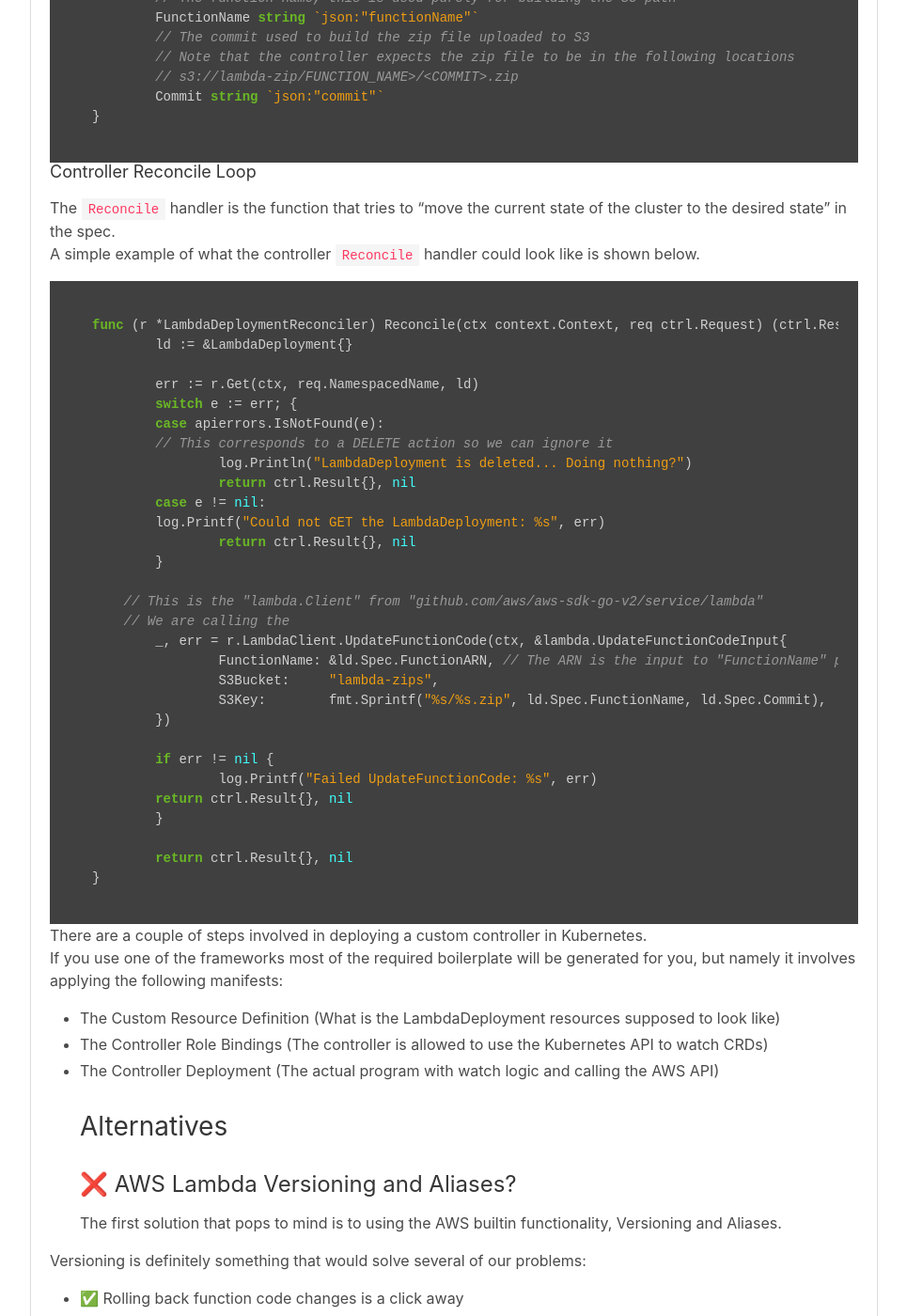
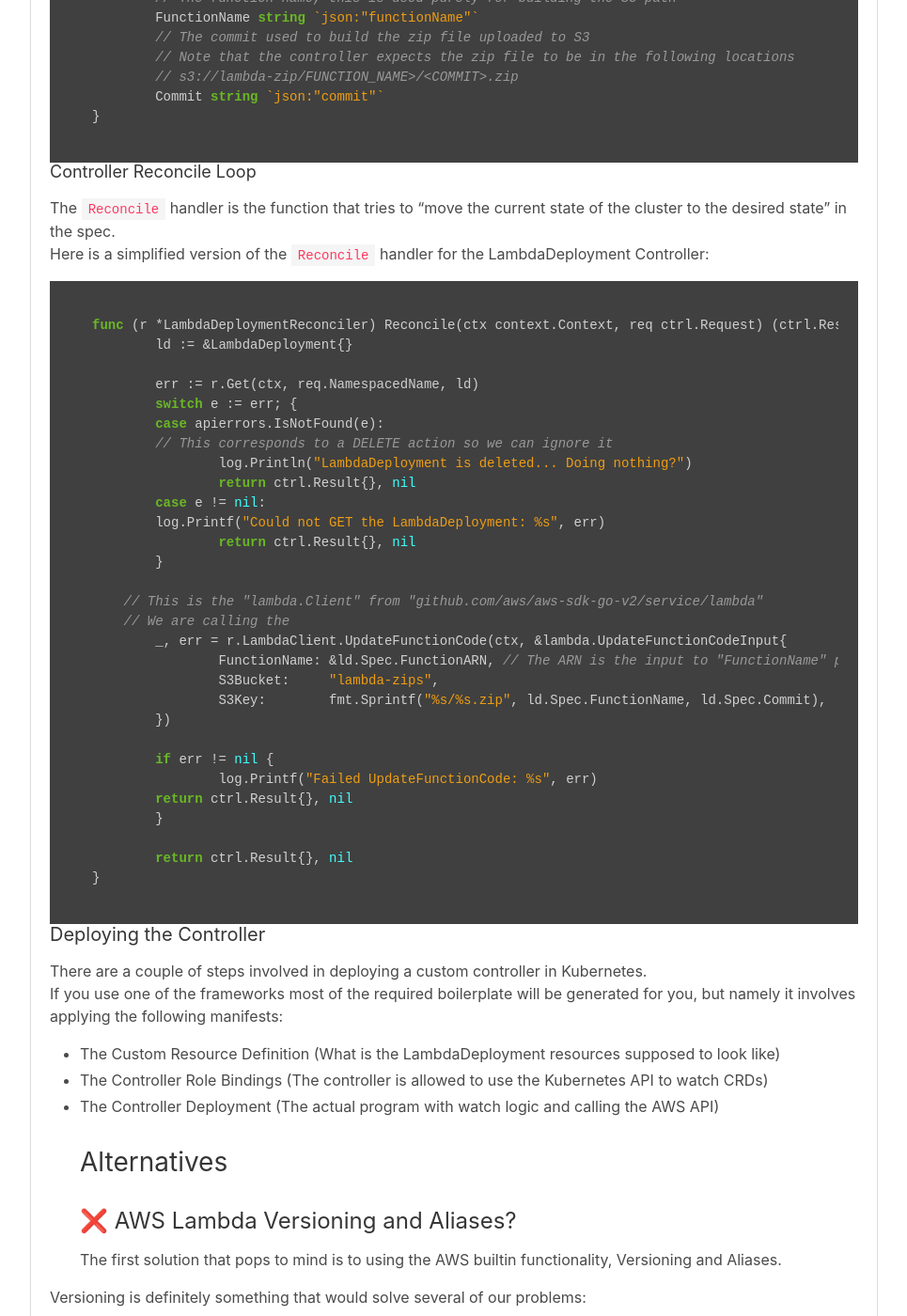
Before and after one commit to arashout/arashout.site, a Jekyll site: the page built from _posts/2021-05-20-declarative-lambda-deployments-k8s.md, in a window 1280 px wide and 1400 px high, scrolled down 3461 px. Shown: the whole window at 94% size, without its empty margins (157-1122 px from the left). Built offline with Jekyll 4.4.1, drawn with Linux system fonts in a browser that asks for light colours; nearby versions of some CDN libraries.

Commit message:
Change wording slightly

````diff
--- a/_posts/2021-05-20-declarative-lambda-deployments-k8s.md
+++ b/_posts/2021-05-20-declarative-lambda-deployments-k8s.md
@@ -100,7 +100,7 @@ type LambdaDeploymentSpec struct {
 
 ##### Controller Reconcile Loop
 The `Reconcile` handler is the function that tries to "move the current state of the cluster to the desired state" in the spec.
-A simple example of what the controller `Reconcile` handler could look like is shown below.
+Here is a simplified version of the `Reconcile` handler for the LambdaDeployment Controller:
 ```go
 func (r *LambdaDeploymentReconciler) Reconcile(ctx context.Context, req ctrl.Request) (ctrl.Result, error) {
 	ld := &LambdaDeployment{}
@@ -132,7 +132,7 @@ func (r *LambdaDeploymentReconciler) Reconcile(ctx context.Context, req ctrl.Req
 	return ctrl.Result{}, nil
 }
 ```
-
+#### Deploying the Controller
 There are a couple of steps involved in deploying a custom controller in Kubernetes.
 If you use one of the frameworks most of the required boilerplate will be generated for you, but namely it involves applying the following manifests:
 - [The Custom Resource Definition (What is the LambdaDeployment resources supposed to look like)]()
````
